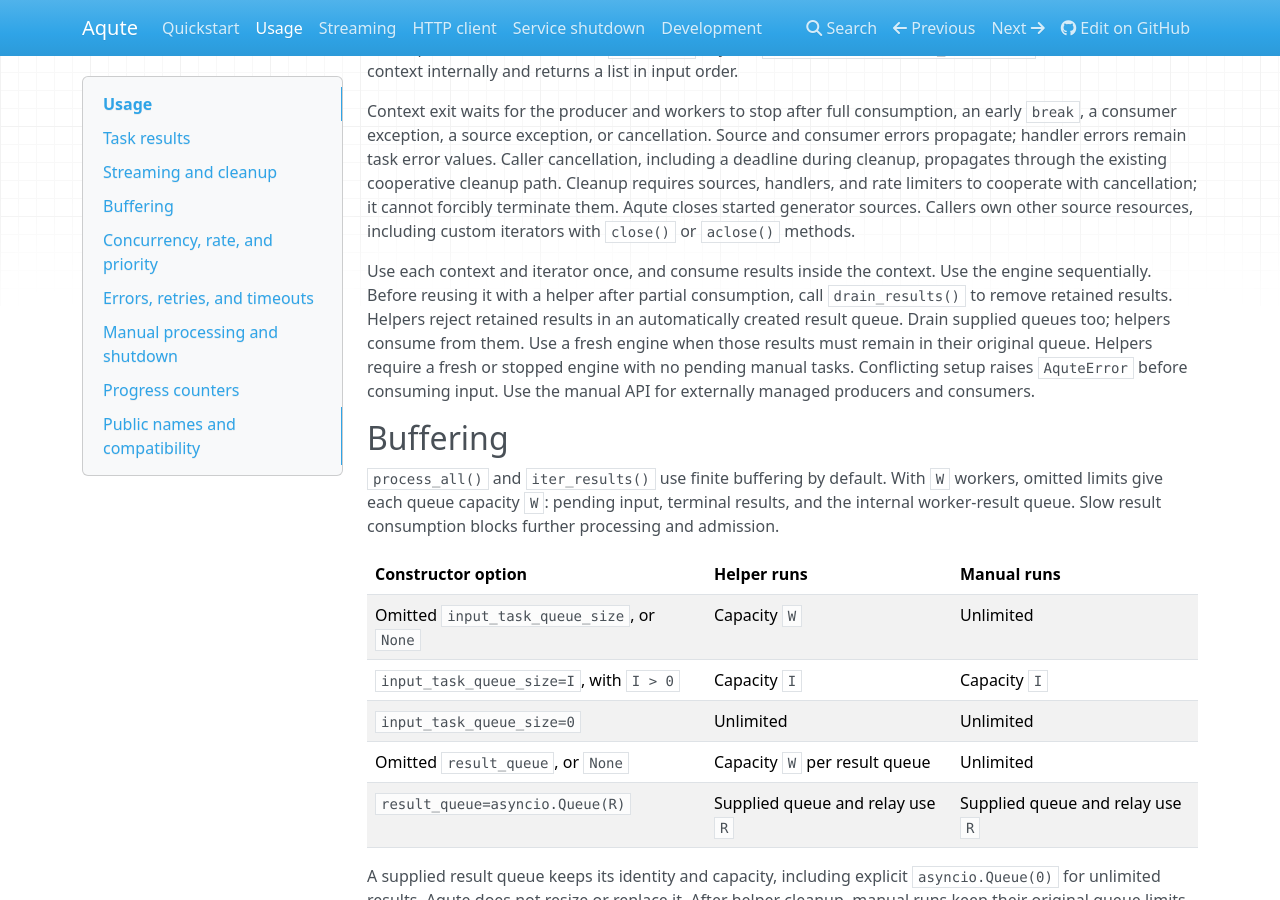
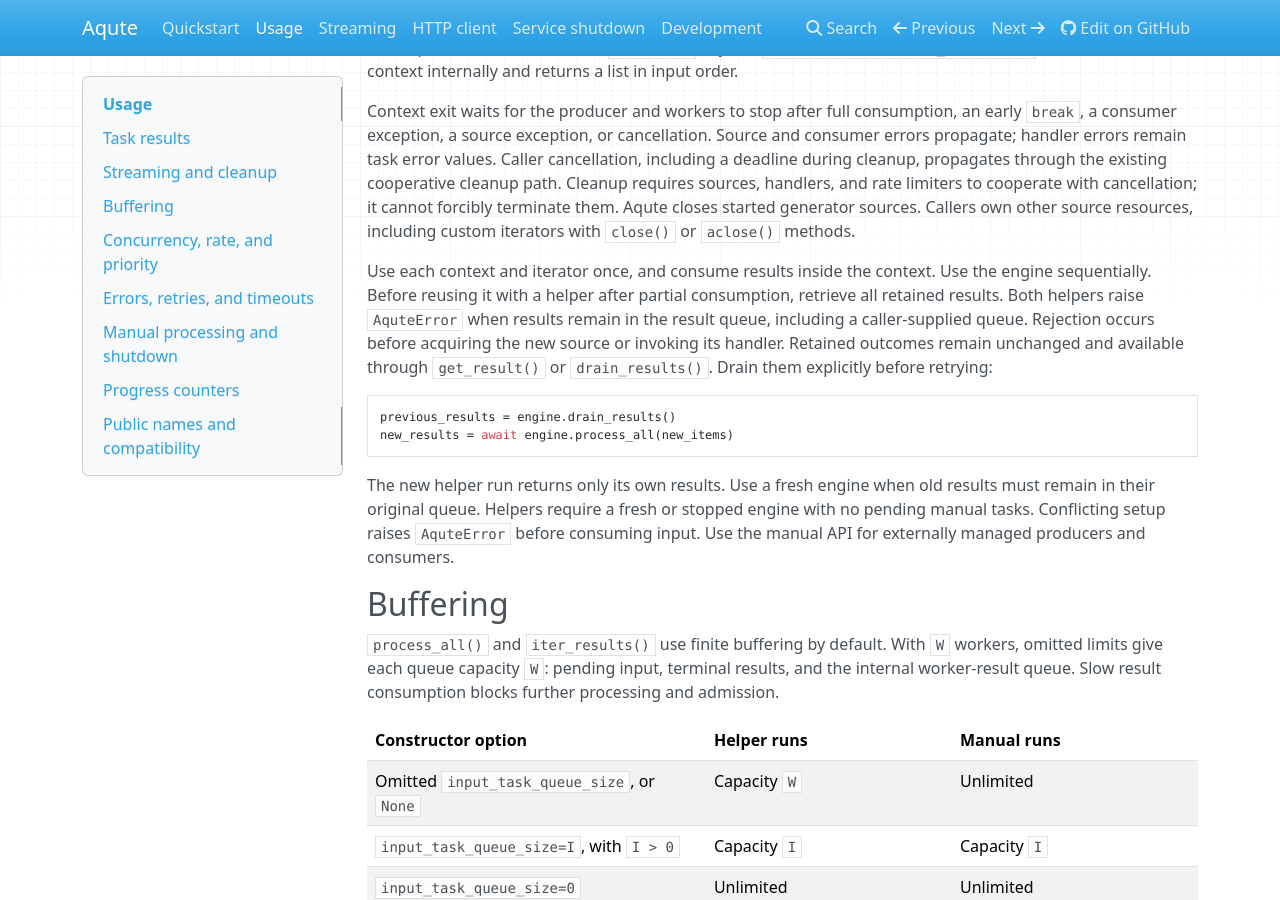
Before and after one commit to insomnes/aqute, an MkDocs documentation site: the page built from docs/usage.md, in a window 1280 px wide and 900 px high, scrolled down 640 px. Built offline with MkDocs 1.6.1, drawn with Linux system fonts in a browser that asks for light colours; nearby versions of some CDN libraries.

Commit message:
fix: reject retained results from supplied helper queues (#45)

````diff
--- a/docs/usage.md
+++ b/docs/usage.md
@@ -42,12 +42,21 @@ including custom iterators with `close()` or `aclose()` methods.
 
 Use each context and iterator once, and consume results inside the context.
 Use the engine sequentially. Before reusing it with a helper after partial
-consumption, call `drain_results()` to remove retained results. Helpers reject
-retained results in an automatically created result queue. Drain supplied queues
-too; helpers consume from them. Use a fresh engine when those results must remain
-in their original queue. Helpers require a fresh or stopped engine with no pending
-manual tasks. Conflicting setup raises `AquteError` before consuming input. Use the
-manual API for externally managed producers and consumers.
+consumption, retrieve all retained results. Both helpers raise `AquteError` when
+results remain in the result queue, including a caller-supplied queue. Rejection
+occurs before acquiring the new source or invoking its handler. Retained outcomes
+remain unchanged and available through `get_result()` or `drain_results()`.
+Drain them explicitly before retrying:
+
+```python
+previous_results = engine.drain_results()
+new_results = await engine.process_all(new_items)
+```
+
+The new helper run returns only its own results. Use a fresh engine when old
+results must remain in their original queue. Helpers require a fresh or stopped
+engine with no pending manual tasks. Conflicting setup raises `AquteError` before
+consuming input. Use the manual API for externally managed producers and consumers.
 
 ## Buffering
 
````
Also changed, not shown: 2 other files.
